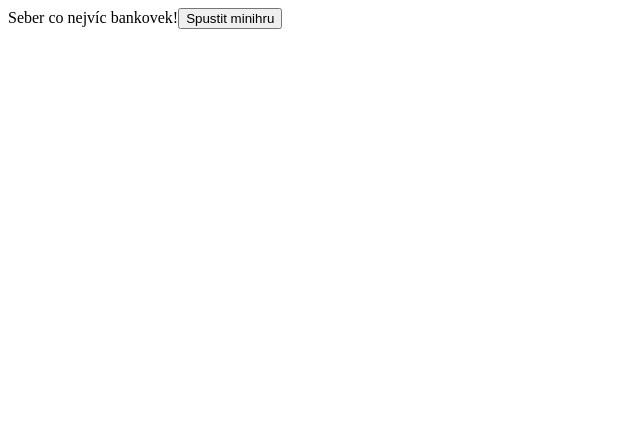
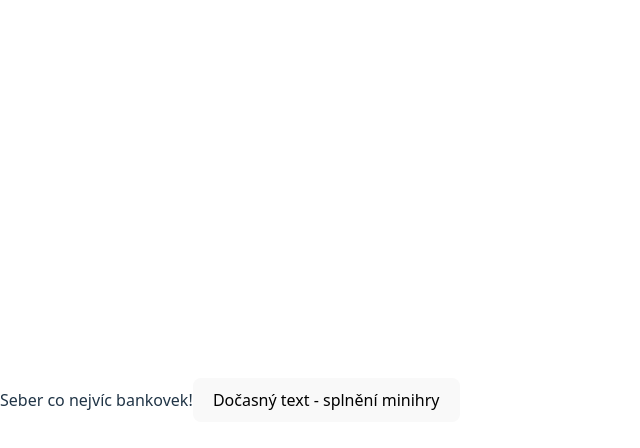
Before and after one commit to pslib-cz/2025-p3a-webgame-unikovahra, a React (Vite) app in the folder unikovahra.client/: page /minigame/moneygrab in a window 1280 px wide. Shown: the top 448 px of the page, without its empty margins (0-640 px from the left). Built offline with nearby package versions, Linux system fonts and the light colour scheme.

Commit message:
fix buttons

```diff
--- a/unikovahra.client/src/App.tsx
+++ b/unikovahra.client/src/App.tsx
@@ -22,13 +22,13 @@ function App() {
         <Route index element={<StartPage />} />
 
         <Route path="gamebook/:id?" element={<GamebookPage />} />
-
+        <Route path="minigame/moneygrab" element={<MoneyGrabPage />} />
         <Route path="minigame/switchboard" element={<SwitchboardPage />} />
         <Route path="minigame/tablet" element={<TabletPage />} />
         <Route path="minigame/hacking" element={<HackingPage />} />
         <Route path="minigame/keylock" element={<KeylockPage />} />
         <Route path="minigame/dollar" element={<DollarPage />} />
-      <Route path="minigame/moneygrab" element={<MoneyGrabPage />} />
+
 
         <Route path="minigame/play/:roomId" element={<MinigameRulesPage />} />
         <Route path="minigame/:id?" element={<MinigameInitialPage />} />
--- a/unikovahra.client/src/components/ui/Button.module.css
+++ b/unikovahra.client/src/components/ui/Button.module.css
@@ -1,8 +1,9 @@
 .btn {
     display: inline-block;
     padding: .5rem 1rem;
-    border: none;
+    border: 2px solid transparent;
     cursor: pointer;
+    box-sizing: border-box;
 }
 
 .btn.gold {
@@ -16,5 +17,6 @@
 }
 
 .btn.white {
-    border: 2px solid var(--black);
+    border-color: var(--black);
+    background-color: var(--white);
 }
--- a/unikovahra.client/src/index.css
+++ b/unikovahra.client/src/index.css
@@ -1,4 +1,4 @@
-/* :root {
+:root {
   font-family: system-ui, Avenir, Helvetica, Arial, sans-serif;
   line-height: 1.5;
   font-weight: 400;
@@ -65,7 +65,7 @@ button:focus-visible {
   button {
     background-color: #f9f9f9;
   }
-} */
+}
 
 
 :root{
--- a/unikovahra.client/src/pages/GamebookPage.tsx
+++ b/unikovahra.client/src/pages/GamebookPage.tsx
@@ -75,7 +75,7 @@ const GamebookPage = () => {
             )}
 
             {data.nextA == null && data.nextB == null && (
-              <button onClick={() => navigate('/minigame')}>
+              <button onClick={() => navigate('/minigame/moneygrab')}>
                 {data.optionA || 'Pokračovat'}
               </button>
             )}
--- a/unikovahra.client/src/pages/MoneyGrabPage.tsx
+++ b/unikovahra.client/src/pages/MoneyGrabPage.tsx
@@ -7,7 +7,7 @@ const MoneyGrabPage = () => {
     <div>
       Seber co nejvíc bankovek!
             <button onClick={() => navigate(`/minigame/`)}>
-            Spustit minihru
+            Dočasný text - splnění minihry
           </button>
     </div>
   )
```
Lines whose indentation alone changed are shown as unchanged.
